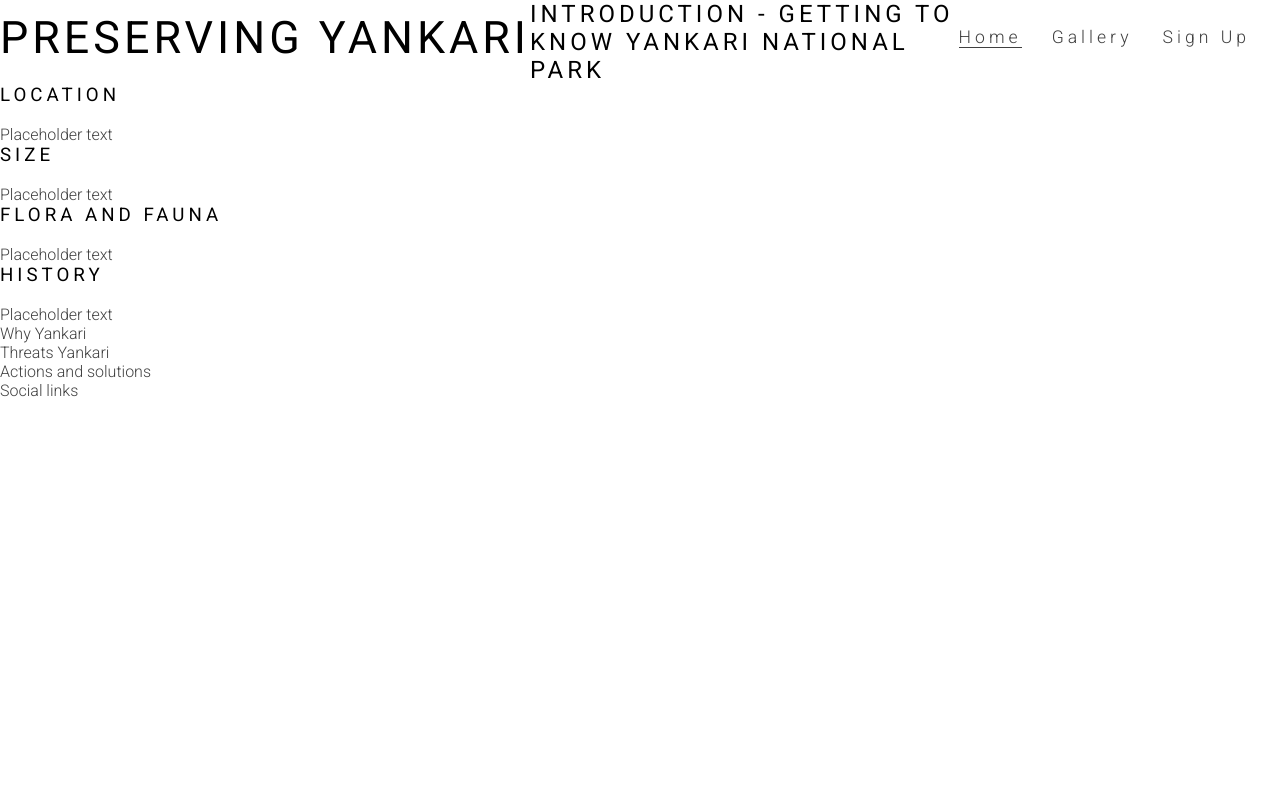
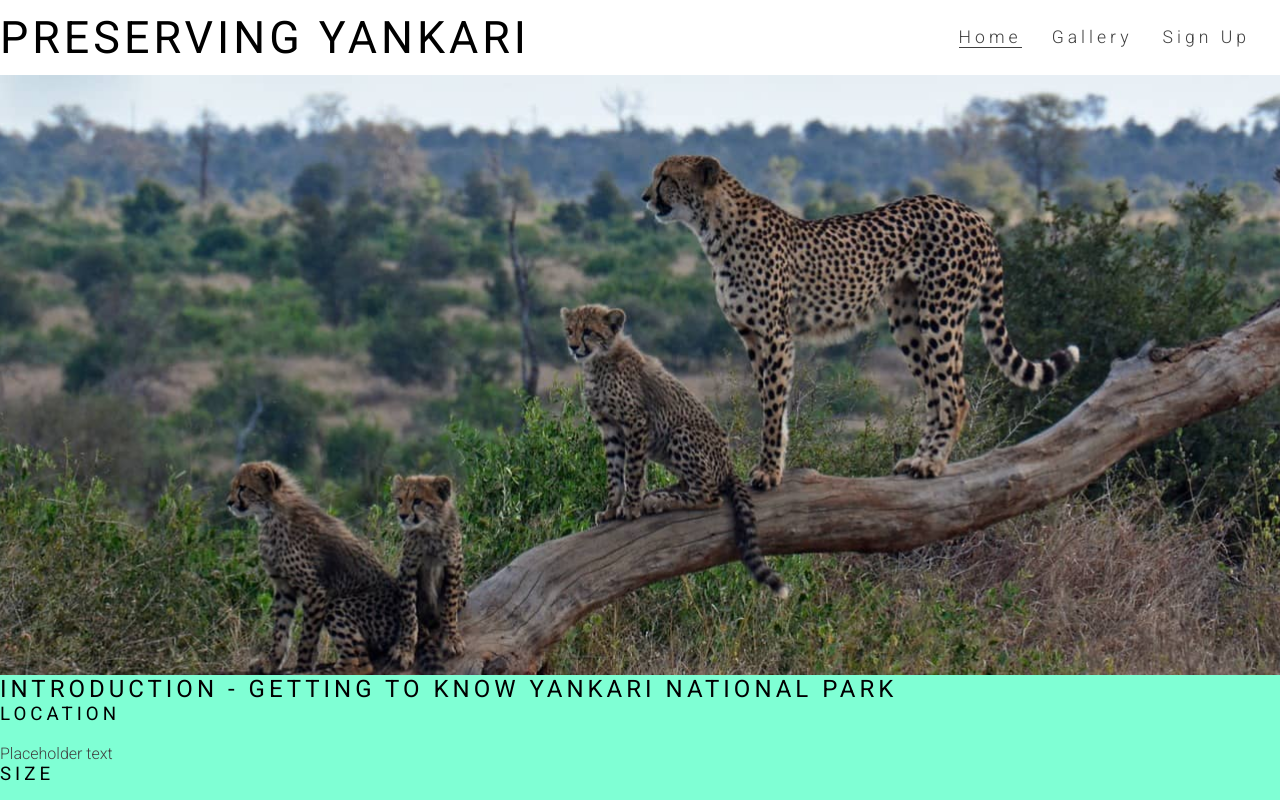
Before and after one commit to peterudu/preserving-yankari, a plain HTML site: page index.html in a window 1280 px wide. Shown: the top 800 px of the page. Drawn offline with Linux system fonts and the light colour scheme.

Commit message:
Add section with hero image

```diff
--- a/assets/css/style.css
+++ b/assets/css/style.css
@@ -56,9 +56,24 @@ h1, h2, h3 {
     border-bottom: 1px solid #404040;
 }
 
+/* hero image */
+
+#hero-exterior {
+    height: 600px;
+    width: 100%;
+    overflow: hidden;
+}
+
+#hero-img {
+    height: 770px;
+    width: 100%;
+    background: url("../images/hero-img.jpg") no-repeat center center;
+    background-size: cover;
+}
+
 /* section intro-yankari */
 #intro-yankari {
-    height: 600px;
+    height: 770px;
     width: 100%;
     background-color: aquamarine;
 }
--- a/index.html
+++ b/index.html
@@ -30,9 +30,11 @@
                 </li>
             </ul>
         </nav>
-
     </header>
-    <section class="intro-yankari">
+    <section id="hero-exterior">
+        <div id="hero-img"></div>
+    </section>
+    <section id="intro-yankari">
         <h2>Introduction - Getting to know Yankari National Park</h2>
         <div class="card">
             <h3>Location</h3>
```
Also changed, not shown: assets/images/hero-img.jpg (added), assets/images/image-hero.jpg (added).
